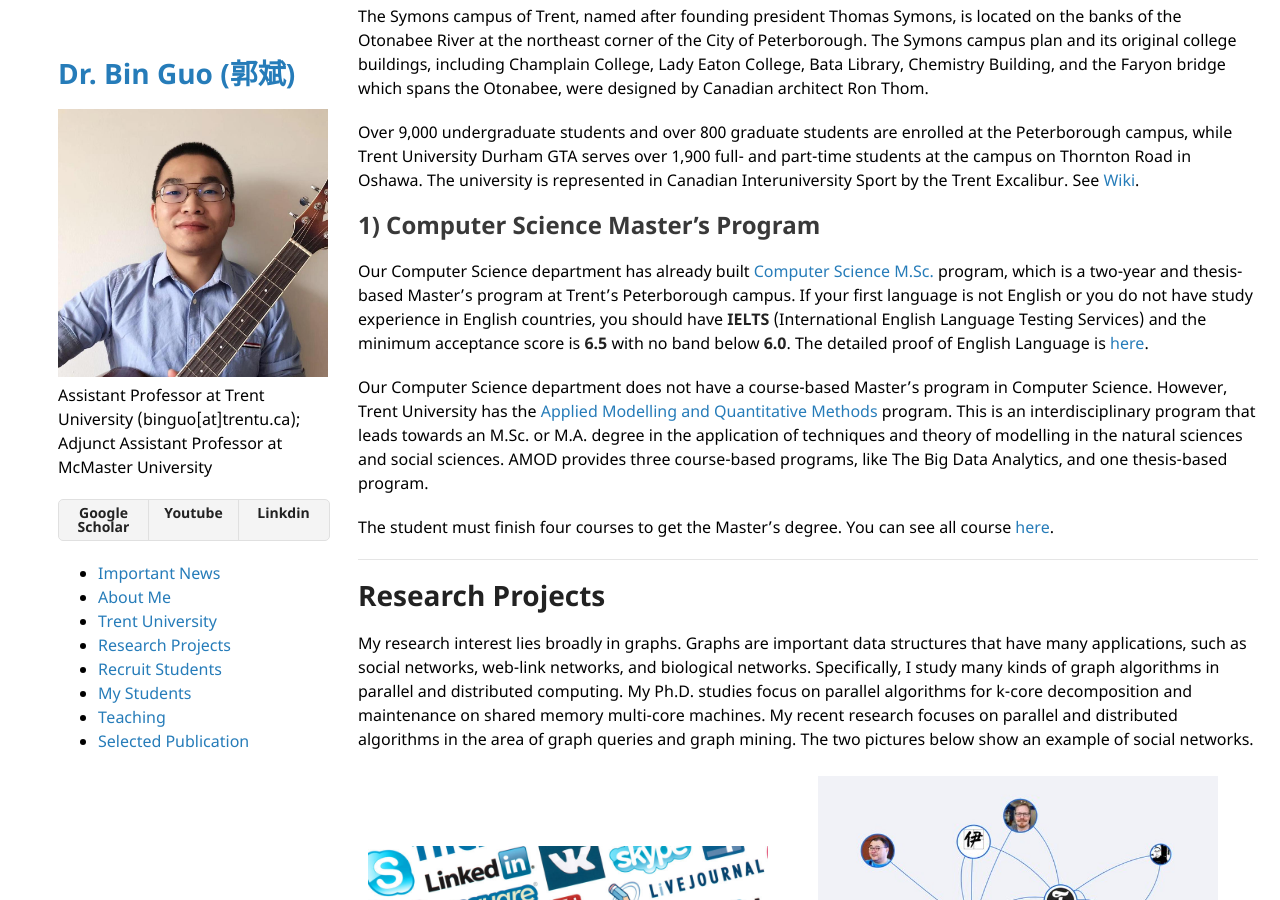
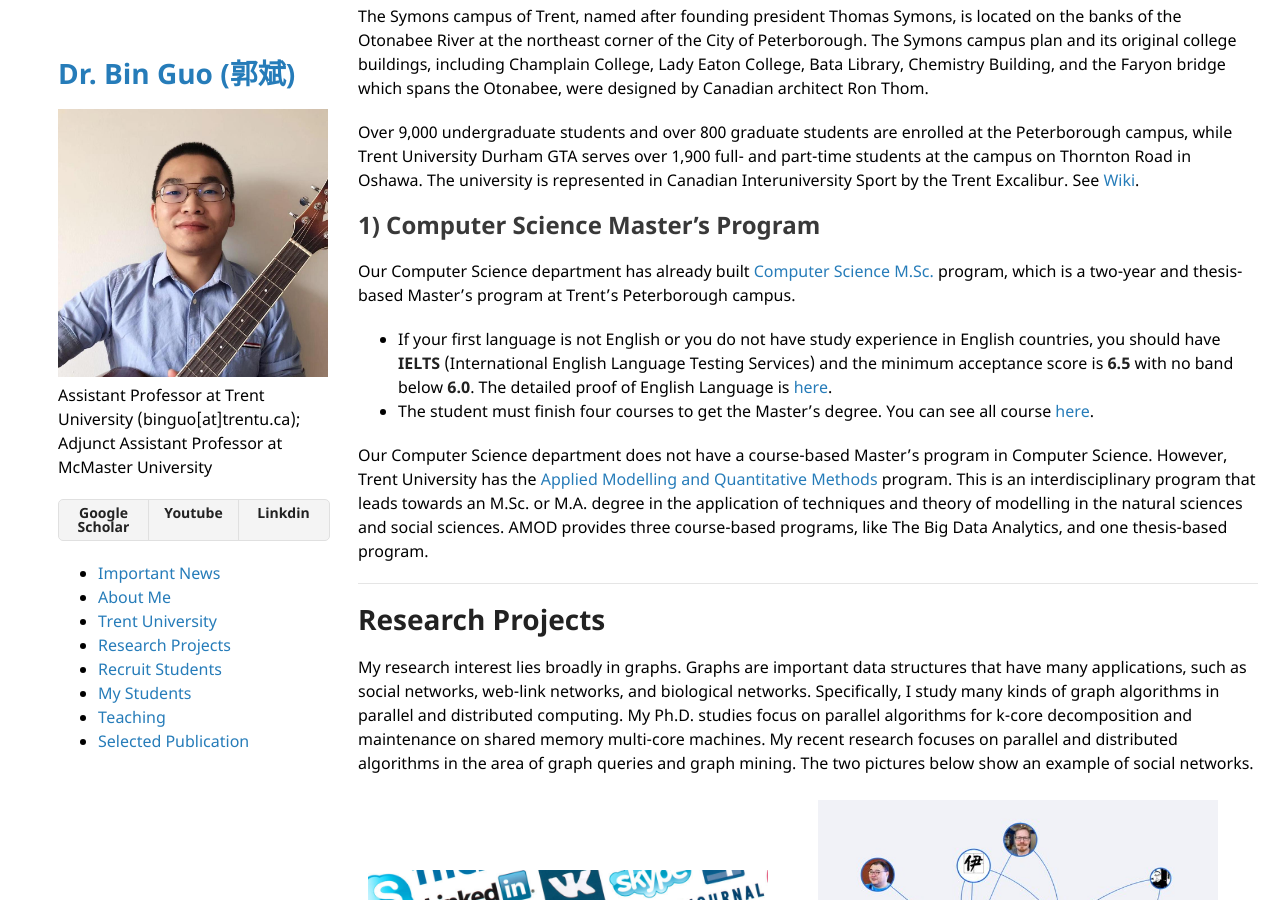
Before and after one commit to bin-guo/bin-guo.github.io, a Jekyll site: the page built from index.md, in a window 1280 px wide and 900 px high, scrolled down 2702 px. Built offline with Jekyll 4.4.1, drawn with Linux system fonts in a browser that asks for light colours; our own code applies the rules of GitHub Pages for plain Markdown files.

```diff
--- a/index.md
+++ b/index.md
@@ -106,13 +106,14 @@ Our Computer Science department recruits master's students under the **Applied M
 
 <span style="color:red; font-size:20px;">Good News!</span>  Currently, more and more master's students are joining our Master's program. We are establishing our own independent [Computer Science M.Sc.](https://www.trentu.ca/graduatestudies/program/computer-science-msc) program, which is not under the auspices of AMOD. We expect our new program can accept students from Sep. 2026.
 -->
-Our Computer Science department has already built [Computer Science M.Sc.](https://www.trentu.ca/futurestudents/program/computer-science-msc) program, which is a two-year and thesis-based Master's program at Trent’s Peterborough campus. If your first language is not English or you do not have study experience in English countries, you should have **IELTS** (International English Language Testing Services) and the minimum acceptance score is **6.5** with no band below **6.0**. The detailed proof of English Language is [here](https://www.trentu.ca/graduatestudies/how-apply/international-applicants).
-
+Our Computer Science department has already built [Computer Science M.Sc.](https://www.trentu.ca/futurestudents/program/computer-science-msc) program, which is a two-year and thesis-based Master's program at Trent’s Peterborough campus.
+* If your first language is not English or you do not have study experience in English countries, you should have **IELTS** (International English Language Testing Services) and the minimum acceptance score is **6.5** with no band below **6.0**. The detailed proof of English Language is [here](https://www.trentu.ca/graduatestudies/how-apply/international-applicants).
+* The student must finish four courses to get the Master's degree. You can see all course [here](https://calendar.trentu.ca/courses?career=Graduate&cq=COIS&page=1).
 
 
 Our Computer Science department does not have a course-based Master's program in Computer Science. However, Trent University has the [Applied Modelling and Quantitative Methods](https://www.trentu.ca/amod/) program. This is an interdisciplinary program that leads towards an M.Sc. or M.A. degree in the application of techniques and theory of modelling in the natural sciences and social sciences. AMOD provides three course-based programs, like The Big Data Analytics, and one thesis-based program.
 
-The student must finish four courses to get the Master's degree. You can see all course [here](https://calendar.trentu.ca/courses?career=Graduate&cq=COIS&page=1).
+
 
 ---
 
```
